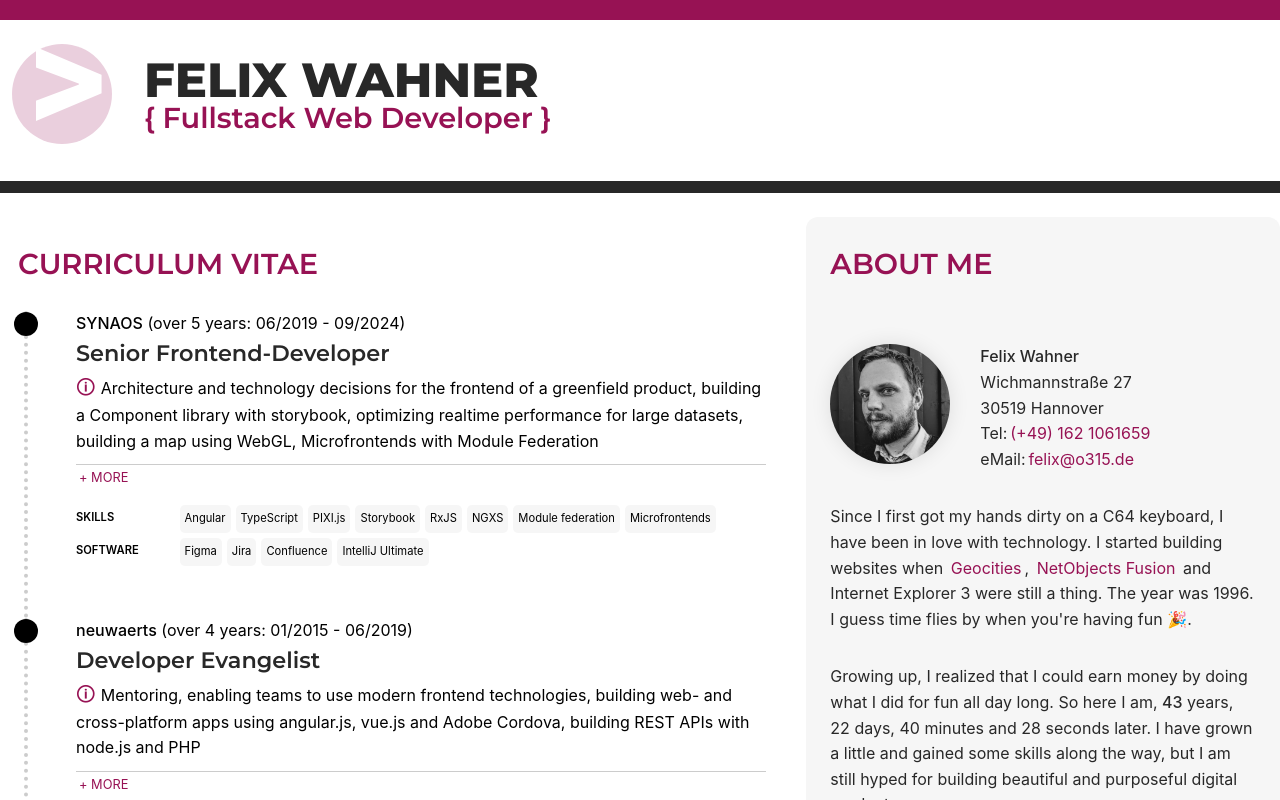
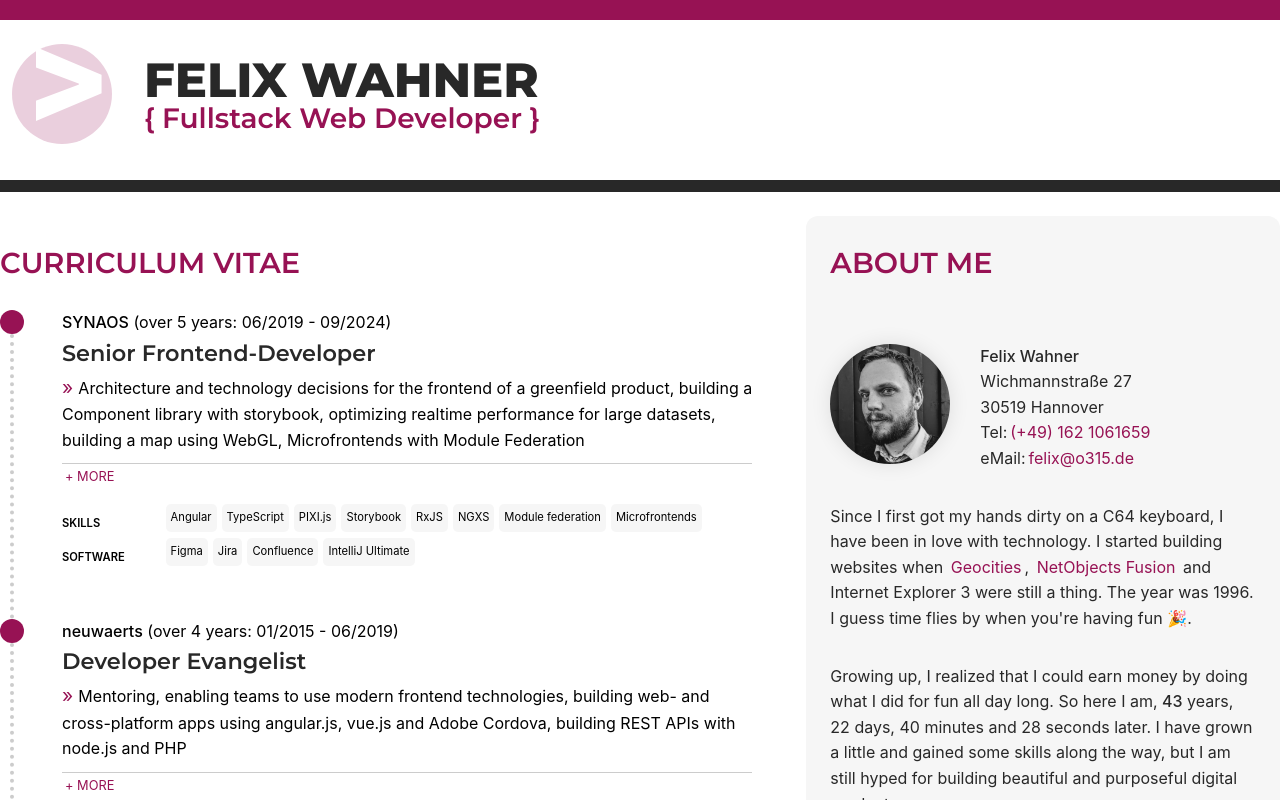
Before and after one commit to felixwahner/cv, a Vue app: page / in a window 1280 px wide. Shown: the top 800 px of the page. Built offline with nearby package versions, Linux system fonts and the light colour scheme; no server answers.

Commit message:
Add missing text, small mobile improvements

```diff
--- a/public/jobs.json
+++ b/public/jobs.json
@@ -64,7 +64,7 @@
     "dateStart": 1309471200000,
     "dateEnd": 1322694000000,
     "shortDescription": "People management, Mentoring, technical concepts",
-    "description": "description",
+    "description": "Since i was a driving force for everything frontend related in the company, had been mentoring juniors and doing most of the interviews for new hires anyways, the natural progression of my role was to take over even more responsibility. This was my first touchpoint with having disciplinary responsibility and I learned a lot about people development, negotation and being part of the leading team of a company. I was also responsible for the greater strategical picture when it came to tech decisions as well as coming up with project related plans and concepts.",
     "skills": ["HTML", "CSS", "PHP", "Twig", "ActionScript", "Design", "Wireframe"],
     "software": [
       "Photoshop",
--- a/src/components/CurriculumVitae.vue
+++ b/src/components/CurriculumVitae.vue
@@ -24,4 +24,9 @@ h2 {
   padding-left: 18px;
   text-transform: uppercase;
 }
+@media (min-width: 1080px)  {
+  h2 {
+    padding-left: 0;
+  }
+}
 </style>
--- a/src/components/EducationMilestone.vue
+++ b/src/components/EducationMilestone.vue
@@ -8,7 +8,7 @@ const education = educationStore.getEducationById(props.educationId)
 </script>
 <template>
   <article class="card">
-    <strong>{{ education?.name }}</strong
+    <strong class="subtitle">{{ education?.name }}</strong
     ><br />
     {{ education?.dateStart }} - {{ education?.dateEnd }}
     <h3>{{ education?.type }}</h3>
@@ -32,6 +32,15 @@ h3 {
     background-color: hsla(160, 100%, 37%, 0.2);
   }
 }
+.subtitle {
+  position:relative;
+  top: -4px;
+}
+@media (min-width: 1080px)  {
+  .subtitle {
+    position: static;
+  }
+}
 strong {
   font-weight: 500;
 }
--- a/src/components/JobMilestone.vue
+++ b/src/components/JobMilestone.vue
@@ -17,8 +17,10 @@ const { getOpenDetailsById } = storeToRefs(settingsStore)
 </script>
 <template>
   <article class="card">
-    <strong>{{ employer?.name }}</strong>
-    ({{ job?.dateSpan }}: {{ job?.dateStart }} - {{ job?.dateEnd }})
+    <div class="subtitle">
+      <strong>{{ employer?.name }}</strong>
+      ({{ job?.dateSpan }}: {{ job?.dateStart }} - {{ job?.dateEnd }})
+    </div>
     <h3>{{ job?.title }}</h3>
     <details v-bind:open="getOpenDetailsById(jobId)" @click="settingsStore.toggleOpenState(jobId)">
       <summary>
@@ -35,7 +37,7 @@ const { getOpenDetailsById } = storeToRefs(settingsStore)
 </template>
 <style scoped>
 summary {
-  list-style-type: '🛈 ';
+  list-style-type: '» ';
   &::marker {
     color: var(--purple-brand);
     font-size: 1.2em;
@@ -55,6 +57,15 @@ details {
 .description {
   margin-top: 12px;
 }
+.subtitle {
+  position:relative;
+  top: -4px;
+}
+@media (min-width: 1080px)  {
+  .subtitle {
+    position: static;
+  }
+}
 strong {
   font-weight: 500;
 }
--- a/src/components/TagList.vue
+++ b/src/components/TagList.vue
@@ -15,16 +15,25 @@ const props = defineProps<{
   </div>
 </template>
 <style scoped>
-.container {
-  display: flex;
-  align-items: center;
-  margin-bottom: 4px;
+@media (min-width: 1080px)  {
+  .container {
+    display: flex;
+    align-items: center;
+    margin-bottom: 4px;
+  }
 }
 strong {
+  display: block;
   font-size: 0.7rem;
   font-weight: 600;
   width: 15%;
   text-transform: uppercase;
+  margin-top: 12px;
+}
+@media (min-width: 1080px)  {
+  strong {
+    display: inline-block;
+  }
 }
 .taglist {
   list-style: none;
--- a/src/components/Timeline.vue
+++ b/src/components/Timeline.vue
@@ -10,19 +10,35 @@
 }
 .timeline .card {
   position: relative;
-  padding-left: 48px;
+  padding-left: 16px;
   border-left: 4px dotted #ccc;
   margin-left: 24px;
   padding-bottom: 48px;
+  padding-right: 16px;
   &:before {
     content: '';
     position: absolute;
-    left: -14px;
-    top: 1px;
-    width: 24px;
-    height: 24px;
+    left: -10px;
+    top: 0;
+    width: 16px;
+    height: 16px;
     border-radius: 50%;
-    background-color: #000;
+    background-color: var(--purple-brand);
   }
 }
+@media (min-width: 1080px)  {
+  .timeline .card {
+    padding-left: 48px;
+    margin-left: 24px;
+    padding-right: 0;
+    left: -14px;
+    &:before {
+      left: -14px;
+      width: 24px;
+      height: 24px;
+    }
+  }
+}
+
+
 </style>
--- a/src/views/CurriculumVitaeView.vue
+++ b/src/views/CurriculumVitaeView.vue
@@ -24,11 +24,9 @@ import ContactSidebar from '../components/ContactSidebar.vue'
 h1 {
   text-transform: uppercase;
   font-weight: 800;
-  font-size: 3rem;
   margin-top: 12px;
   color: var(--vt-c-black-mute);
-}
-h1 {
+  font-size: 2.2rem;
   margin-bottom: 0;
   line-height: 1;
   padding-left: 24px;
@@ -38,13 +36,16 @@ h2 {
   padding-left: 24px;
   line-height: 1;
   margin-bottom: 48px;
+  font-size: 1.3rem;
 }
 @media (min-width: 1080px)  {
   h1 {
     padding-left: 144px;
+    font-size: 3rem;
   }
   h2 {
     padding-left: 144px;
+    font-size: 1.75rem;
   }
 }
 .divider {
```
Lines whose indentation alone changed are shown as unchanged.
